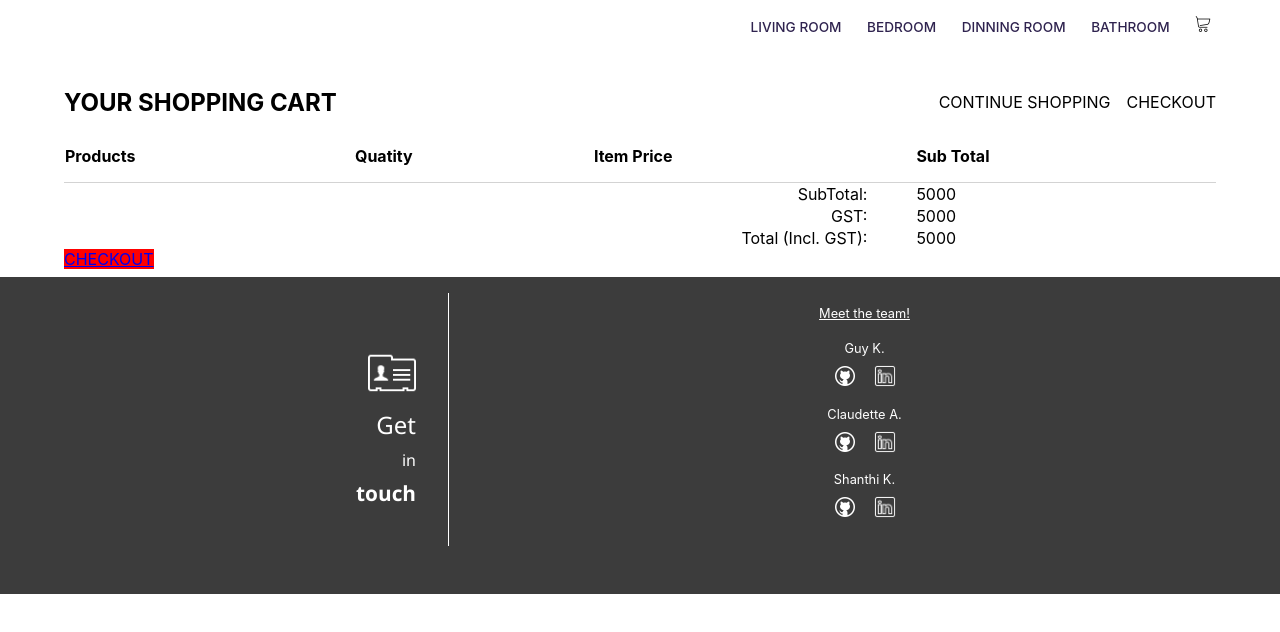
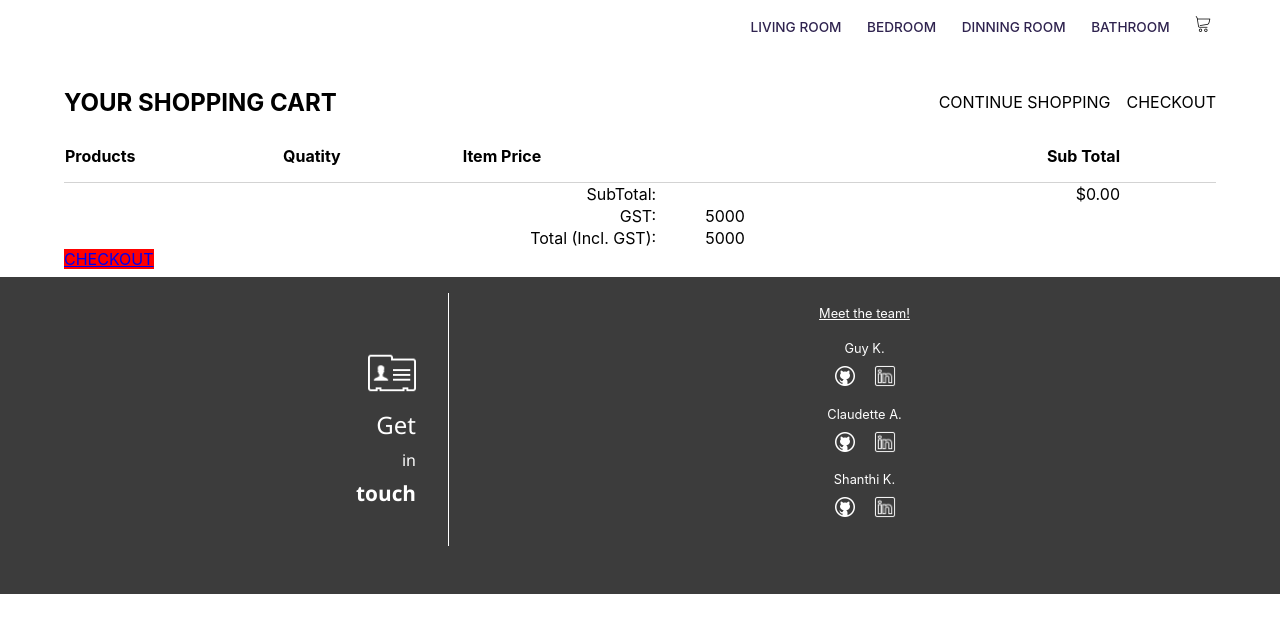
Before and after one commit to scooterseoul/Ecommerce-Furniture1, a React (Create React App) app in the folder client/: page /cart in a window 1280 px wide. Shown: the top 632 px of the page. Built offline with nearby package versions, Linux system fonts and the light colour scheme; the HTML template or start-up script is replaced by a standard one.

Commit message:
addtocart, increment, decrement quantity done
Co-Authored-By: Guy <guykibby@gmail.com>
Co-Authored-By: C. Scooter Alexander <scooterseoul@gmail.com>

```diff
--- a/client/src/App.js
+++ b/client/src/App.js
@@ -2,13 +2,12 @@ import React from "react";
 import { Routes, Route } from "react-router-dom";
 import "./App.css";
 // Components for each route
+import { ProductProvider } from "./components/StripeContext";
 import Header from "./components/Header";
 import Footer from "./components/Footer";
 import Home from "./components/Home";
 import Products from "./components/Products";
 import Cart from "./components/Cart";
-
-import { ProductProvider } from "./components/StripeContext";
 
 function App() {
   return (
--- a/client/src/components/Cart.js
+++ b/client/src/components/Cart.js
@@ -8,8 +8,27 @@ import "@fortawesome/fontawesome-svg-core/styles.css";
 const Cart = () => {
   // alert("CART");
   const [qty, setQty] = useState(1);
-  const { cart } = useContext(ProductContext);
-  console.log("VVVV : " + JSON.stringify(cart));
+  const [total, setTotal] = useState(0);
+  const { cart, incrementQty, decrementQty } = useContext(ProductContext);
+  // console.log("Cart.js : " + JSON.stringify(cart.product));
+  useEffect(() => {
+    const sum = cart.reduce((total, cartItem) => {
+      console.log(
+        "SUBTOTAL : " +
+          cartItem.product.price.unit_amount_decimal +
+          "  " +
+          cartItem.product.qty
+      );
+      return (
+        total +
+        cartItem.product.price.unit_amount_decimal * cartItem.product.qty
+      );
+    }, 0);
+    setTotal(sum / 100);
+  }, [cart]);
+
+  console.log("SUBTOTAL 111 : " + total);
+  //
 
   return (
     <section className={styles.cartCont}>
@@ -36,46 +55,47 @@ const Cart = () => {
                 <th>Products</th>
                 <th>Quatity</th>
                 <th>Item Price</th>
-                <th>Sub Total</th>
+                <th className={styles.alignRight}>Sub Total</th>
               </tr>
             </thead>
             <tbody>
               {cart.map((cartItem) => {
                 return (
-                  <tr>
+                  <tr key={cartItem.product.id}>
                     <td>
-                      <img src={cartItem.images[0]} alt={cartItem.name} />
-                      <td>{cartItem.name}</td>
+                      {/* <img src={cartItem.images[0]} alt={cartItem.name} /> */}
+                      <td>{cartItem.product.name}</td>
                     </td>
                     <td>
                       <FontAwesomeIcon
                         size="xl"
                         className={styles.fontawesomeIcons}
                         icon={faMinusSquare}
-                        onClick={() => {
-                          qty > 0 && setQty(qty - 1);
-                        }}
+                        onClick={() =>
+                          cartItem.product.qty > 0 &&
+                          decrementQty(cartItem.product)
+                        }
                       />
-                      {qty}
+                      {cartItem.product.qty}
                       <FontAwesomeIcon
                         size="xl"
                         className={styles.fontawesomeIcons}
                         icon={faPlusSquare}
-                        onClick={() => {
-                          setQty(qty + 1);
-                        }}
+                        onClick={() => incrementQty(cartItem.product)}
                       />
                     </td>
                     <td>
                       $
-                      {Number(cartItem.price.unit_amount_decimal / 100).toFixed(
-                        2
-                      )}
+                      {Number(
+                        cartItem.product.price.unit_amount_decimal / 100
+                      ).toFixed(2)}
                     </td>
-                    <td>
+                    <td className={styles.alignRight}>
                       $
                       {Number(
-                        (cartItem.price.unit_amount_decimal * qty) / 100
+                        (cartItem.product.price.unit_amount_decimal *
+                          cartItem.product.qty) /
+                          100
                       ).toFixed(2)}
                     </td>
                   </tr>
@@ -87,7 +107,10 @@ const Cart = () => {
                 <td colSpan={3} className={styles.orderTotal}>
                   SubTotal:
                 </td>
-                <td>5000</td>
+                <td className={styles.alignRight}>
+                  {" "}
+                  ${Number(total).toFixed(2)}
+                </td>
               </tr>
               <tr>
                 <td colSpan={3} className={styles.orderTotal}>
--- a/client/src/components/Cart.module.css
+++ b/client/src/components/Cart.module.css
@@ -68,6 +68,10 @@ td img {
   /* align-items: flex-end; */
   justify-content: flex-end;
 }
+.alignRight {
+  text-align: right;
+  padding-right: 6rem;
+}
 /* table thead tr th {
   text-align: left;
   border-bottom: 1px solid lightgray;
--- a/client/src/components/Products.js
+++ b/client/src/components/Products.js
@@ -8,12 +8,12 @@ import CategorySection from "./CategorySection";
 
 const Products = () => {
   const { products } = useParams();
-  const { productData, setCart } = useContext(ProductContext);
-  // console.log("VVVV : " + JSON.stringify(productData));
+  const { productData, cart, setCart, addToCart } = useContext(ProductContext);
+  // console.log("PRRoducts : " + JSON.stringify(cart));
 
   const handleAddTocart = (product) => {
-    // console.log("CCAARRTT handle cart" + JSON.stringify(product));
-    setCart((prevItems) => [...prevItems, product]);
+    addToCart(product);
+
     // console.log("CCAARRTT handle cart" + JSON.stringify(cart));
   };
   const scrollToTop = () => {
--- a/client/src/components/StripeContext.js
+++ b/client/src/components/StripeContext.js
@@ -1,10 +1,82 @@
-import React, { createContext, useState, useEffect } from "react";
+import React, { createContext, useState, useEffect, useContext } from "react";
 import { productsData } from "./stripedata";
 export const ProductContext = createContext();
+
+export function useProductContext() {
+  return useContext(ProductContext);
+}
 
 export const ProductProvider = ({ children }) => {
   const [productData, setProductData] = useState(productsData);
   const [cart, setCart] = useState([]);
+
+  // function addToCart(product) {
+  //   const itemIndex = cart.findIndex((item) => item.product.id === product.id);
+  //   // console.log("isExistsInCart:" + itemIndex);
+  //   if (itemIndex <= -1) {
+  //     setCart((prevItems) => [...prevItems, { product, qty: 1 }]);
+  //   } else {
+  //     setCart((prevItems) =>
+  //       prevItems.map((item) =>
+  //         item.product.id === product.id ? { ...item, qty: item.qty + 1 } : item
+  //       )
+  //     );
+  //   }
+  // }
+  function addToCart(product) {
+    const itemIndex = cart.findIndex((item) => item.product.id === product.id);
+
+    if (itemIndex <= -1) {
+      setCart((prevItems) => [
+        ...prevItems,
+        { product: { ...product, qty: 1 } },
+      ]);
+    } else {
+      setCart((prevItems) =>
+        prevItems.map((item) =>
+          item.product.id === product.id
+            ? { product: { ...item.product, qty: item.product.qty + 1 } }
+            : item
+        )
+      );
+    }
+  }
+
+  function incrementQty(product) {
+    const updatedArray = cart.map((item) => {
+      if (item.product.id === product.id) {
+        return {
+          ...item,
+          product: { ...item.product, qty: item.product.qty + 1 },
+        };
+      } else {
+        return item;
+      }
+    });
+    setCart(updatedArray);
+  }
+
+  function decrementQty(product) {
+    const updatedArray = cart.map((item) => {
+      if (item.product.id === product.id) {
+        return {
+          ...item,
+          product: { ...item.product, qty: item.product.qty - 1 },
+        };
+      } else {
+        return item;
+      }
+    });
+    setCart(updatedArray);
+  }
+  // function removeFromCart(id) {
+  //   const afterDeleteUpdatedArray = cart.filter((item) => item.id !== id);
+  //   setCart(afterDeleteUpdatedArray);
+  // }
+
+  // function emptyTheCart() {
+  //   setCart([]);
+  // }
   // console.log(productData);
   // alert("STRipeContext");
   // useEffect(() => {
@@ -48,7 +120,15 @@ export const ProductProvider = ({ children }) => {
 
   return (
     <ProductContext.Provider
-      value={{ productData, setProductData, cart, setCart }}
+      value={{
+        productData,
+        setProductData,
+        cart,
+        setCart,
+        addToCart,
+        incrementQty,
+        decrementQty,
+      }}
     >
       {children}
     </ProductContext.Provider>
```
